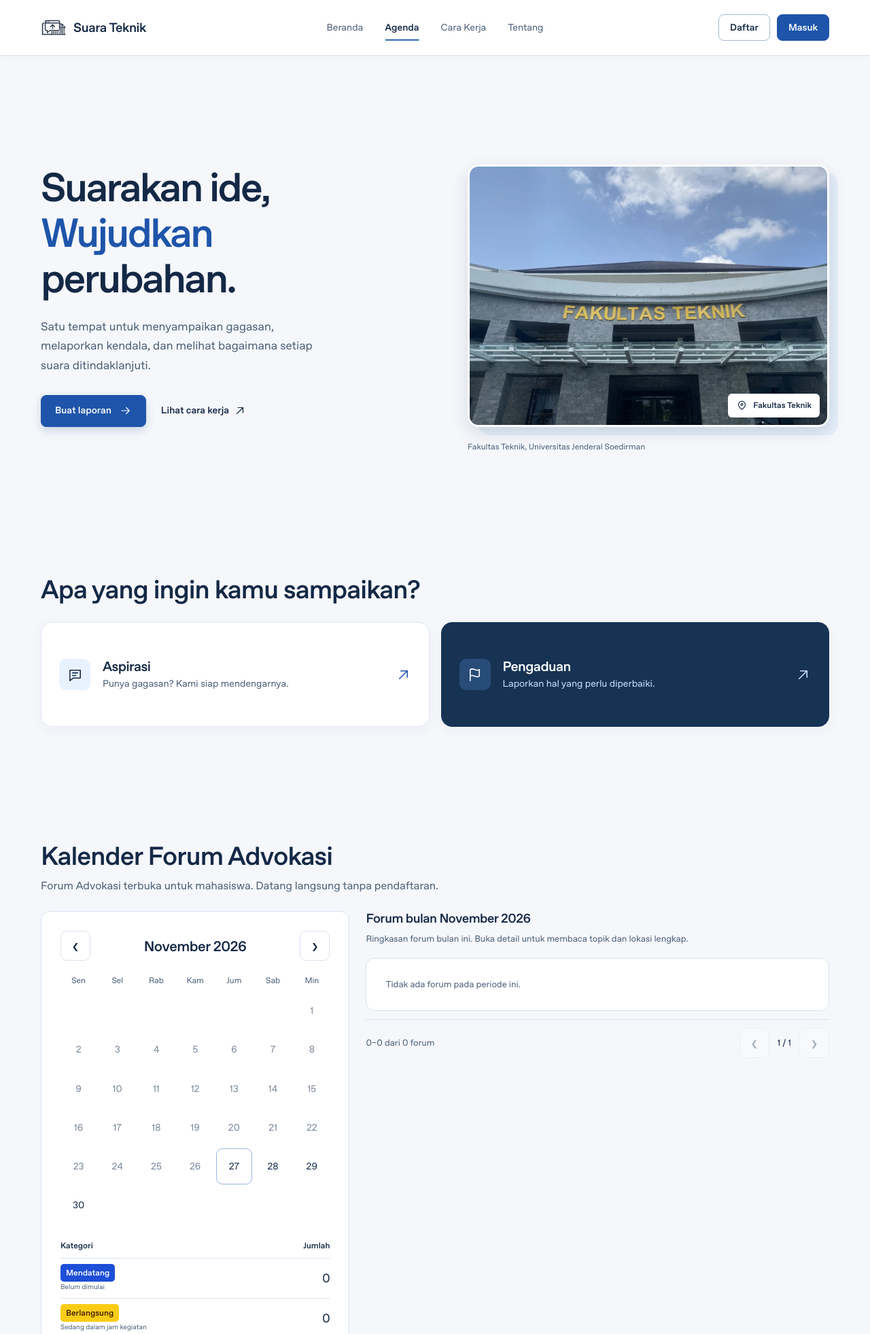
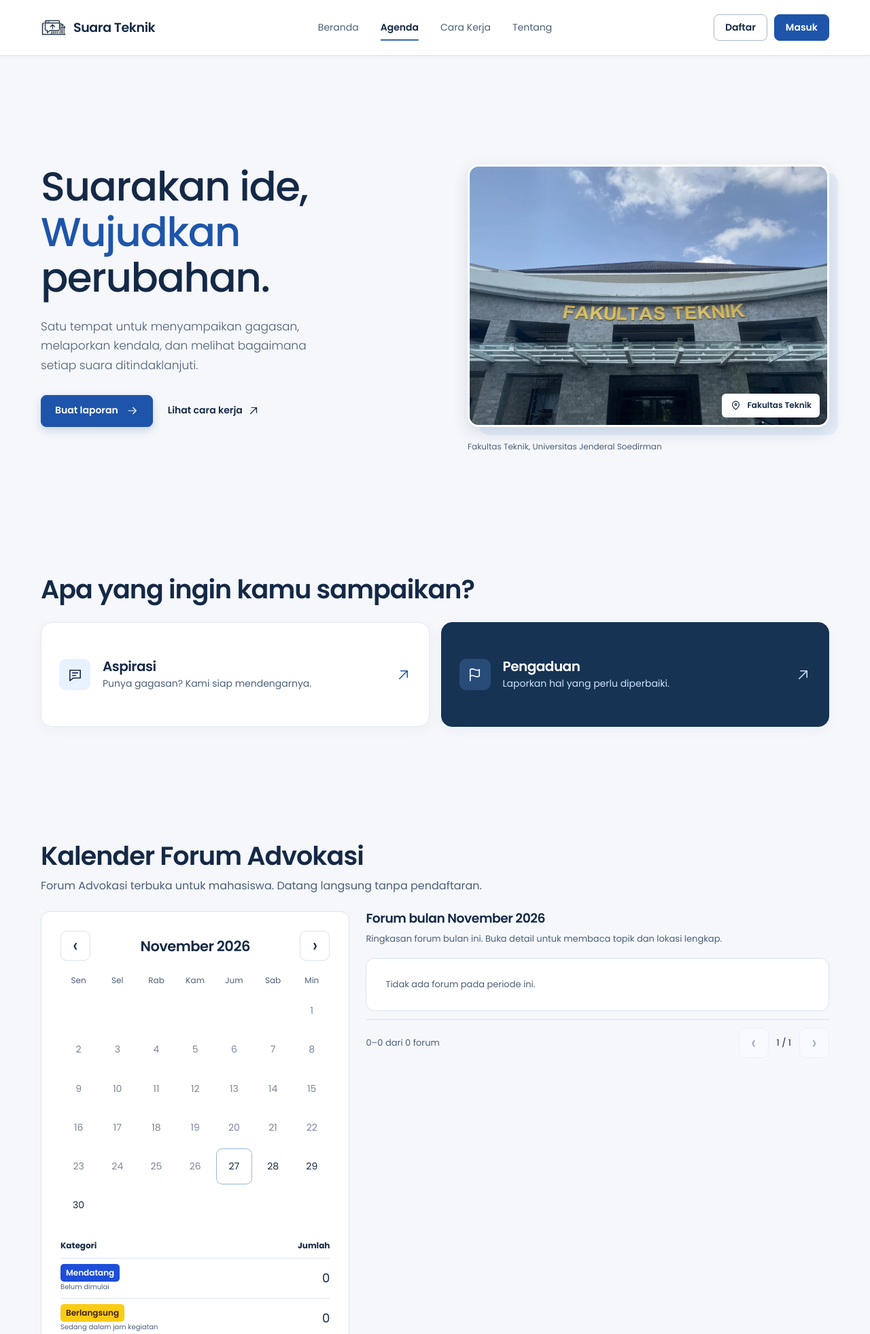
Before and after one commit to lybaimm/Suara-Teknik, a PHP site: page / in a window 1280 px wide. Shown: the top 1962 px of the page at 68% size. Run offline with PHP 8.4, Linux system fonts and the light colour scheme; data that the repository does not hold is empty.

Commit message:
Use local Poppins fonts across Suara Teknik

```diff
--- a/css/style.css
+++ b/css/style.css
@@ -1,13 +1,35 @@
 @font-face {
-  font-family: ST;
-  src: url(../assets/suara-regular.woff2) format("woff2");
+  font-family: "Poppins";
+  src: url("../assets/Poppins-Light.ttf") format("truetype");
+  font-weight: 300;
   font-display: swap;
 }
 
 @font-face {
-  font-family: ST;
-  src: url(../assets/suara-semibold.woff2) format("woff2");
-  font-weight: 650;
+  font-family: "Poppins";
+  src: url("../assets/Poppins-Regular.ttf") format("truetype");
+  font-weight: 400;
+  font-display: swap;
+}
+
+@font-face {
+  font-family: "Poppins";
+  src: url("../assets/Poppins-Medium.ttf") format("truetype");
+  font-weight: 500;
+  font-display: swap;
+}
+
+@font-face {
+  font-family: "Poppins";
+  src: url("../assets/Poppins-SemiBold.ttf") format("truetype");
+  font-weight: 600;
+  font-display: swap;
+}
+
+@font-face {
+  font-family: "Poppins";
+  src: url("../assets/Poppins-Bold.ttf") format("truetype");
+  font-weight: 700;
   font-display: swap;
 }
 
@@ -20,7 +42,7 @@
   --sky: #e8f1ff;
   --mist: #edf4fa;
   --white: #ffffff;
-  --sans: ST, system-ui, sans-serif;
+  --sans: "Poppins", system-ui, sans-serif;
 }
 
 * {
@@ -96,7 +118,7 @@ button {
   gap: 11px;
   font-size: 19px;
   letter-spacing: -.02em;
-  font-weight: 650;
+  font-weight: 600;
 }
 
 .mark {
@@ -135,7 +157,7 @@ nav a {
 }
 
 nav a.active {
-  font-weight: 650;
+  font-weight: 600;
   color: var(--ink);
   text-decoration: none;
 }
@@ -176,7 +198,7 @@ nav a.active {
   color: var(--white);
   text-decoration: none;
   font-size: 14px;
-  font-weight: 650;
+  font-weight: 600;
   line-height: 1.25;
 }
 
@@ -256,15 +278,16 @@ p {
 h1,
 h2,
 h3 {
-  font-weight: 650;
+  font-weight: 600;
   line-height: 1.22;
   letter-spacing: -.025em;
 }
 
 .hero h1 {
   font-size: clamp(40px, 4.65vw, 65px);
+  font-weight: 500;
   line-height: 1.12;
-  letter-spacing: -.045em;
+  letter-spacing: -.025em;
 }
 
 .hero h1 .hero-title-accent {
@@ -302,7 +325,10 @@ h3 {
   line-height: 1.65;
 }
 
-.hero-description { display: grid; }
+.hero-description {
+  display: grid;
+  font-weight: 300;
+}
 .hero-description-reserve, .hero-description-typed { grid-area: 1 / 1; min-width: 0; }
 .hero-description-reserve { visibility: hidden; }
 .hero-type-letter { opacity: 0; }
@@ -320,7 +346,7 @@ h3 {
   align-items: center;
   gap: 7px;
   font-size: 14px;
-  font-weight: 650;
+  font-weight: 600;
   text-decoration: none;
   border: 0;
   background: none;
@@ -360,7 +386,7 @@ h3 {
   background: white;
   color: var(--ink);
   font-size: 12px;
-  font-weight: 650;
+  font-weight: 600;
   text-decoration: none;
   box-shadow: 0 2px 12px #14294622;
 }
@@ -1801,7 +1828,7 @@ button.calendar-day[data-agenda-kind][aria-pressed="true"] {
   background: var(--agenda-color);
   color: var(--agenda-ink);
   font-size: 12px;
-  font-weight: 650;
+  font-weight: 600;
   white-space: nowrap;
 }
 
```
Also changed, not shown: other parts of css/style.css (+11 -10 lines), assets/Poppins-OFL.txt (added, +93 -0 lines), assets/Poppins-Bold.ttf (added), assets/Poppins-Light.ttf (added), assets/Poppins-Medium.ttf (added), assets/Poppins-Regular.ttf (added), assets/Poppins-SemiBold.ttf (added).
